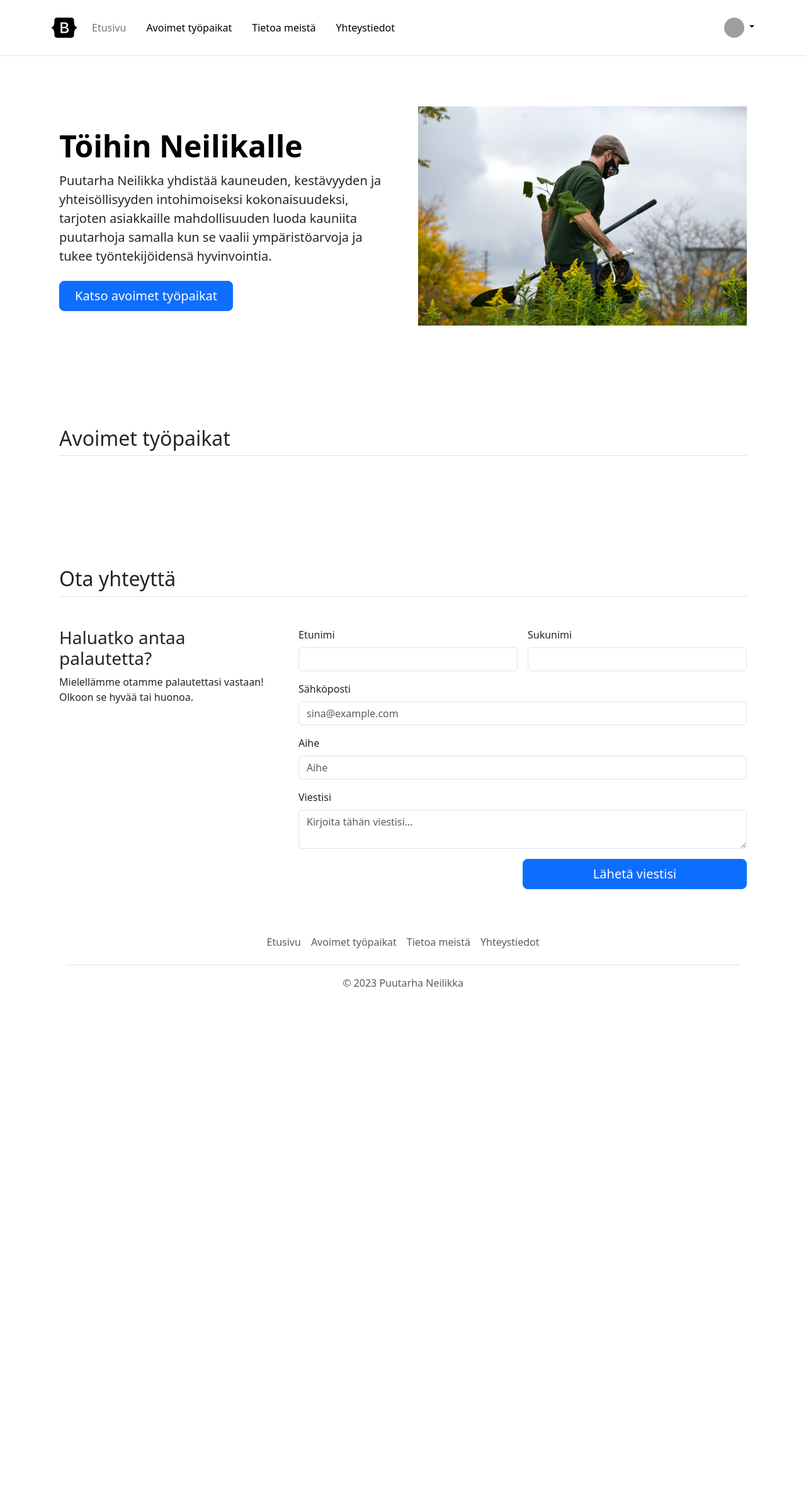
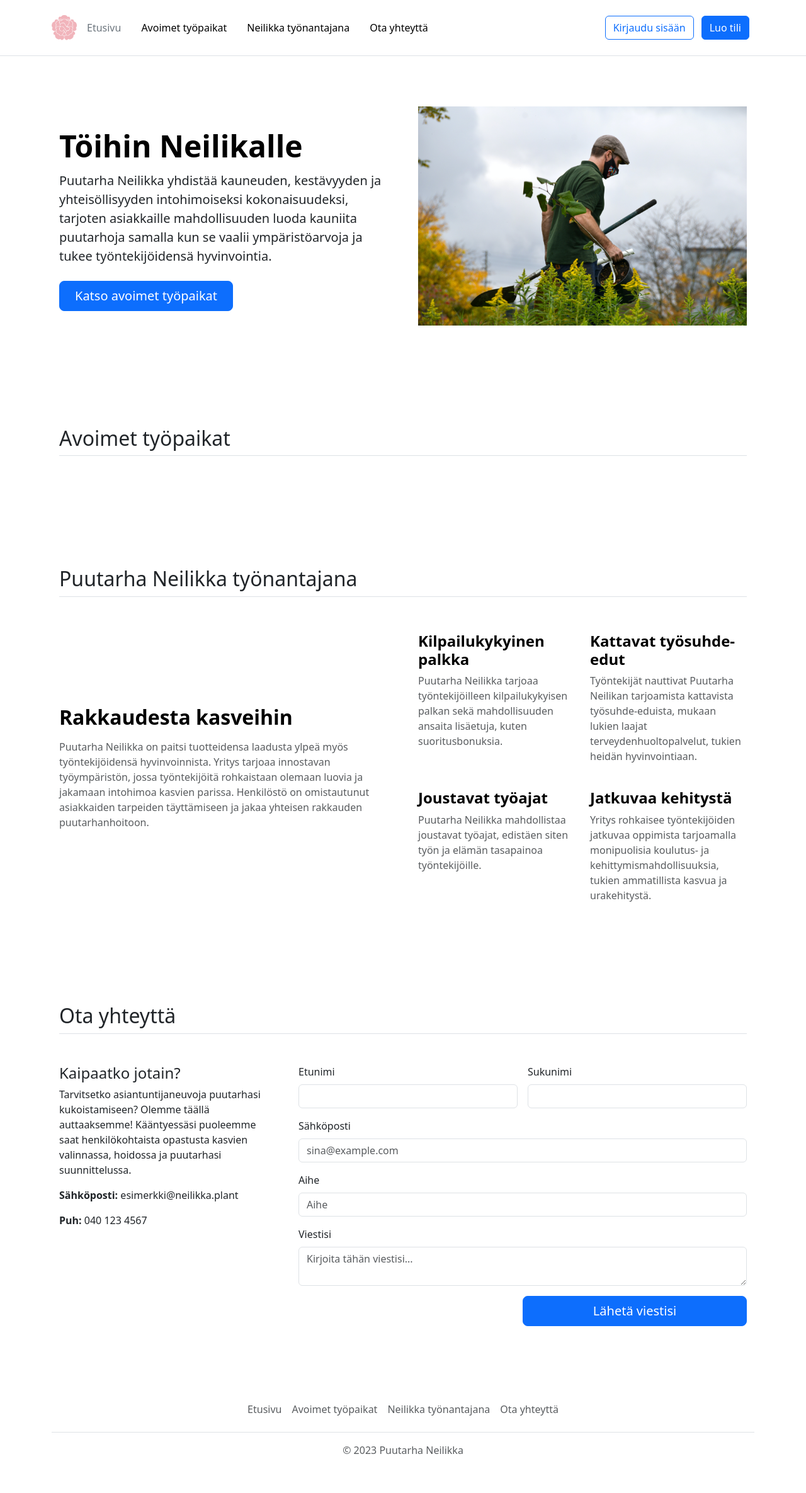
Before and after one commit to jensondesign/neilikan-urasivut-v2, a Flask app: template templates/home.html in a window 1280 px wide. Shown: the whole page at 63% size. Before the commit the page ends 1567 px from the top, so only its background shows below. Run offline with Flask 3, Linux system fonts and the light colour scheme; the template is opened without the code that fills it, so the values that code supplies are empty; grey boxes are pictures that could not be loaded.

Commit message:
Lisätty mm. yhteydenottolomake ja modali

```diff
--- a/app.py
+++ b/app.py
@@ -1,8 +1,10 @@
-from flask import Flask, render_template, jsonify, request
+from flask import Flask, render_template, jsonify, request, redirect, url_for, abort, Response
 
-from database import load_jobs_from_db, load_job_from_db, add_application_to_db
+from database import load_jobs_from_db, load_job_from_db, add_application_to_db, add_contact_to_db
 
 from sqlalchemy import text
+
+from werkzeug.exceptions import BadRequest
 
 app = Flask(__name__)
 
@@ -46,6 +48,32 @@ def hae_tyopaikka(id):
 
   return render_template('tyohakemus-lahetetty.html', tyohakemus=data)
 
+@app.route("/contact", methods=['POST'])
+def contact() -> Response:
+    if request.method == 'POST':
+        data = request.form
+
+        try:
+            # Käsittele lomaketiedot tässä
+
+            # Tallenna lomaketiedot tietokantaan
+            add_contact_to_db(data)
+
+            # Palauta tyhjä vastaus onnistuneen tallennuksen jälkeen
+            return Response(status=204)  # HTTP 204 No Content
+        except Exception as e:
+            # Jos jotain menee pieleen, palauta virheilmoitus
+            return handle_error(e)
+
+def handle_error(error: Exception) -> Response:
+    response = jsonify(success=False, message=f"Virhe lomaketietojen käsittelyssä: {str(error)}")
+    return response, BadRequest.code  # Korjattu tähän
+
+# Lisää virheen käsittelijä
+@app.errorhandler(Exception)
+def handle_all_exceptions(error):
+    response = jsonify(success=False, message=f"Yleinen virhe: {str(error)}")
+    return response, BadRequest.code
 
 if __name__ == "__main__":
   app.run(host='0.0.0.0', debug=True)
--- a/pyproject.toml
+++ b/pyproject.toml
@@ -9,6 +9,7 @@ python = ">=3.10.0,<3.11"
 flask = "^3.0.0"
 sqlalchemy = "^2.0.23"
 consultor = "^0.2.0"
+werkzeug = "^3.0.1"
 
 [tool.pyright]
 # https://github.com/microsoft/pyright/blob/main/docs/configuration.md
--- a/templates/bootstrap.html
+++ b/templates/bootstrap.html
@@ -1 +1,3 @@
 <link href="https://cdn.jsdelivr.net/npm/bootstrap@5.3.2/dist/css/bootstrap.min.css" rel="stylesheet" integrity="sha384-T3c6CoIi6uLrA9TneNEoa7RxnatzjcDSCmG1MXxSR1GAsXEV/Dwwykc2MPK8M2HN" crossorigin="anonymous">
+
+<script src="https://cdn.jsdelivr.net/npm/bootstrap@5.3.2/dist/js/bootstrap.bundle.min.js" integrity="sha384-C6RzsynM9kWDrMNeT87bh95OGNyZPhcTNXj1NW7RuBCsyN/o0jlpcV8Qyq46cDfL" crossorigin="anonymous"></script>
--- a/templates/footer.html
+++ b/templates/footer.html
@@ -3,8 +3,8 @@
     <ul class="nav justify-content-center border-bottom pb-3 mb-3">
       <li class="nav-item"><a href="/" class="nav-link px-2 text-body-secondary">Etusivu</a></li>
       <li class="nav-item"><a href="/#custom-cards" class="nav-link px-2 text-body-secondary">Avoimet työpaikat</a></li>
-      <li class="nav-item"><a href="#" class="nav-link px-2 text-body-secondary">Tietoa meistä</a></li>
-      <li class="nav-item"><a href="#" class="nav-link px-2 text-body-secondary">Yhteystiedot</a></li>
+      <li class="nav-item"><a href="/#tieto" class="nav-link px-2 text-body-secondary">Neilikka työnantajana</a></li>
+      <li class="nav-item"><a href="/#ota-yhteytta" class="nav-link px-2 text-body-secondary">Ota yhteyttä</a></li>
     </ul>
     <p class="text-center text-body-secondary">© 2023 Puutarha Neilikka</p>
   </footer>
--- a/templates/home.html
+++ b/templates/home.html
@@ -5,12 +5,16 @@
   <meta http-equiv="X-UA-Compatible" content="IE=edge">
   <meta name="viewport" content="width=device-width, initial-scale=1.0">
   <title>Töihin Neilikalle</title>
+  <link rel="icon" type="image/x-icon" href="static/favicon.ico">
   {% include 'bootstrap.html' %}
 </head>
 <body>
+  {% include 'kiitos-modali.html' %}
   {% include 'nav.html'%}
   {% include 'hero.html'%}
   {% include 'tyopaikat.html'%}
+  {% include 'tietoa-meista.html'%}
+
   {% include 'yhteydenotto.html' %}
 
   {% include 'footer.html'%}
--- a/templates/jobpage.html
+++ b/templates/jobpage.html
@@ -4,6 +4,7 @@
   <meta charset="UTF-8">
   <meta http-equiv="X-UA-Compatible" content="IE=edge">
   <meta name="viewport" content="width=device-width, initial-scale=1.0">
+  <link rel="icon" type="image/x-icon" href="static/favicon.ico">
   <title> {{job.title}} - Töihin Neilikalle</title>
   {% include 'bootstrap.html' %}
   <style>
--- /dev/null
+++ b/templates/kiitos-modali.html
@@ -0,0 +1,44 @@
+<style>
+  .modal-sheet .modal-dialog {
+    width: 380px;
+    transition: bottom .75s ease-in-out;
+  }
+  .modal-sheet .modal-footer {
+    padding-bottom: 2rem;
+  }
+</style>
+
+<div class="modal fade" tabindex="-1" aria-labelledby="viestiOnnistui" id="modalSheet" aria-hidden="true">
+  <div class="modal-dialog modal-dialog-centered">
+    <div class="modal-content rounded-4 shadow">
+      <div class="modal-header border-bottom-0">
+        <h1 class="modal-title fs-5" id="viestiOnnistui">Viesti lähetetty</h1>
+        <button type="button" class="btn-close" data-bs-dismiss="modal" aria-label="Close"></button>
+      </div>
+      <div class="modal-body py-0">
+        <p>Kiitos viestistäsi! Viestisi lähetetty onnistuneesti. Palaamme sulle mahdollisimman pian.</p>
+      </div>
+      <div class="modal-footer flex-column align-items-stretch w-100 gap-2 pb-3 border-top-0">
+        <button type="button" class="btn btn-lg btn-primary" data-bs-dismiss="modal" id="closeModalBtn">Palaa sivulle</button>
+      </div>
+    </div>
+  </div>
+</div>
+
+<script>
+  document.addEventListener('DOMContentLoaded', function () {
+    var modal = new bootstrap.Modal(document.getElementById('modalSheet'));
+
+    // Listen for the modal hide event
+    modal._element.addEventListener('hide.bs.modal', function () {
+      // Reset the form fields
+      document.getElementById('yhteydenotto-lomake').reset();
+    });
+
+    // Alternatively, you can use a button click event to reset the form
+    document.getElementById('closeModalBtn').addEventListener('click', function () {
+      // Reset the form fields
+      document.getElementById('yhteydenotto-lomake').reset();
+    });
+  });
+</script>
--- a/templates/nav.html
+++ b/templates/nav.html
@@ -2,22 +2,17 @@
     <div class="container">
       <div class="d-flex flex-wrap align-items-center justify-content-center justify-content-lg-start">
         <a href="/" class="d-flex align-items-center mb-3 mb-lg-0 link-body-emphasis text-decoration-none">
-          <svg class="bi me-2" width="40" height="32" role="img" aria-label="Bootstrap"><use xlink:href="#bootstrap">
-            <symbol id="bootstrap" viewBox="0 0 118 94">
-              <title>Bootstrap</title>
-              <path fill-rule="evenodd" clip-rule="evenodd" d="M24.509 0c-6.733 0-11.715 5.893-11.492 12.284.214 6.14-.064 14.092-2.066 20.577C8.943 39.365 5.547 43.485 0 44.014v5.972c5.547.529 8.943 4.649 10.951 11.153 2.002 6.485 2.28 14.437 2.066 20.577C12.794 88.106 17.776 94 24.51 94H93.5c6.733 0 11.714-5.893 11.491-12.284-.214-6.14.064-14.092 2.066-20.577 2.009-6.504 5.396-10.624 10.943-11.153v-5.972c-5.547-.529-8.934-4.649-10.943-11.153-2.002-6.484-2.28-14.437-2.066-20.577C105.214 5.894 100.233 0 93.5 0H24.508zM80 57.863C80 66.663 73.436 72 62.543 72H44a2 2 0 01-2-2V24a2 2 0 012-2h18.437c9.083 0 15.044 4.92 15.044 12.474 0 5.302-4.01 10.049-9.119 10.88v.277C75.317 46.394 80 51.21 80 57.863zM60.521 28.34H49.948v14.934h8.905c6.884 0 10.68-2.772 10.68-7.727 0-4.643-3.264-7.207-9.012-7.207zM49.948 49.2v16.458H60.91c7.167 0 10.964-2.876 10.964-8.281 0-5.406-3.903-8.178-11.425-8.178H49.948z"></path>
-            </symbol>
-          </use>
-          </svg>
+        <img src="static/Original-Icon-on-Transparent.png" alt="Neilikan urasivujen logo" height="40" width="40">
         </a>
 
         <ul class="nav col-12 col-lg-auto me-lg-auto mb-3 justify-content-center mb-md-0">
           <li><a href="/" class="nav-link px-3 link-secondary">Etusivu</a></li>
           <li><a href="/#custom-cards" class="nav-link px-3 link-body-emphasis">Avoimet työpaikat</a></li>
-          <li><a href="#" class="nav-link px-3 link-body-emphasis">Tietoa meistä</a></li>
-          <li><a href="#" class="nav-link px-3 link-body-emphasis">Yhteystiedot</a></li>
+          <li><a href="/#tieto" class="nav-link px-3 link-body-emphasis">Neilikka työnantajana</a></li>
+          <li><a href="/#ota-yhteytta" class="nav-link px-3 link-body-emphasis">Ota yhteyttä</a></li>
         </ul>
 
+        {% if current_user.is_authenticated %}
         <div class="dropdown text-end">
           <a href="#" class="d-block link-body-emphasis text-decoration-none dropdown-toggle" data-bs-toggle="dropdown" aria-expanded="false">
             <img src="https://github.com/mdo.png" alt="mdo" width="32" height="32" class="rounded-circle">
@@ -30,6 +25,14 @@
             <li><a class="dropdown-item" href="#">Sign out</a></li>
           </ul>
         </div>
+
+        {% else %}
+        <div class="col-md-3 text-end">
+          <button type="button" class="btn btn-outline-primary me-2">Kirjaudu sisään</button>
+          <a href="/luo-tili" class="btn btn-primary me-2" role="button">Luo tili</a>
+        </div>
+        {% endif %}
+      </div>
       </div>
     </div>
   </nav>
--- /dev/null
+++ b/templates/tietoa-meista.html
@@ -0,0 +1,64 @@
+<style>
+  .feature-icon {
+    width: 4rem;
+    height: 4rem;
+    border-radius: .75rem;
+  }
+
+  .icon-square {
+    width: 3rem;
+    height: 3rem;
+    border-radius: .75rem;
+  }
+
+  .text-shadow-1 { text-shadow: 0 .125rem .25rem rgba(0, 0, 0, .25); }
+  .text-shadow-2 { text-shadow: 0 .25rem .5rem rgba(0, 0, 0, .25); }
+  .text-shadow-3 { text-shadow: 0 .5rem 1.5rem rgba(0, 0, 0, .25); }
+
+  .card-cover {
+    background-repeat: no-repeat;
+    background-position: center center;
+    background-size: cover;
+  }
+
+  .feature-icon-small {
+    width: 3rem;
+    height: 3rem;
+  }
+
+</style>
+
+<div class="container px-4 py-5">
+  <h2 class="pb-2 border-bottom" id="tieto">Puutarha Neilikka työnantajana</h2>
+
+  <div class="row row-cols-1 row-cols-md-2 align-items-md-center g-5 py-5">
+    <div class="col d-flex flex-column align-items-start gap-2">
+      <h2 class="fw-bold text-body-emphasis">Rakkaudesta kasveihin</h2>
+      <p class="text-body-secondary">Puutarha Neilikka on paitsi tuotteidensa laadusta ylpeä myös työntekijöidensä hyvinvoinnista. Yritys tarjoaa innostavan työympäristön, jossa työntekijöitä rohkaistaan olemaan luovia ja jakamaan intohimoa kasvien parissa. Henkilöstö on omistautunut asiakkaiden tarpeiden täyttämiseen ja jakaa yhteisen rakkauden puutarhanhoitoon.</p>
+    </div>
+
+    <div class="col">
+      <div class="row row-cols-1 row-cols-sm-2 g-4">
+        <div class="col d-flex flex-column gap-2">
+          <h4 class="fw-semibold mb-0 text-body-emphasis">Kilpailukykyinen palkka</h4>
+          <p class="text-body-secondary">Puutarha Neilikka tarjoaa työntekijöilleen kilpailukykyisen palkan sekä mahdollisuuden ansaita lisäetuja, kuten suoritusbonuksia.</p>
+        </div>
+
+        <div class="col d-flex flex-column gap-2">
+          <h4 class="fw-semibold mb-0 text-body-emphasis">Kattavat työsuhde-edut</h4>
+          <p class="text-body-secondary">Työntekijät nauttivat Puutarha Neilikan tarjoamista kattavista työsuhde-eduista, mukaan lukien laajat terveydenhuoltopalvelut, tukien heidän hyvinvointiaan.</p>
+        </div>
+
+        <div class="col d-flex flex-column gap-2">
+          <h4 class="fw-semibold mb-0 text-body-emphasis">Joustavat työajat</h4>
+          <p class="text-body-secondary">Puutarha Neilikka mahdollistaa joustavat työajat, edistäen siten työn ja elämän tasapainoa työntekijöille.</p>
+        </div>
+
+        <div class="col d-flex flex-column gap-2">
+          <h4 class="fw-semibold mb-0 text-body-emphasis">Jatkuvaa kehitystä</h4>
+          <p class="text-body-secondary">Yritys rohkaisee työntekijöiden jatkuvaa oppimista tarjoamalla monipuolisia koulutus- ja kehittymismahdollisuuksia, tukien ammatillista kasvua ja urakehitystä.</p>
+        </div>
+      </div>
+    </div>
+  </div>
+</div>
--- a/templates/yhteydenotto.html
+++ b/templates/yhteydenotto.html
@@ -1,42 +1,45 @@
 <div class="container px-4 py-5">
-  <h2 class="pb-2 border-bottom mb-5">Ota yhteyttä</h2>
+  <h2 class="pb-2 border-bottom mb-5" id="ota-yhteytta">Ota yhteyttä</h2>
   <div class="row g-5">
   <div class="col-md-6 col-lg-7 col-xl-8">
-  <form action="/submit" method="post" class="needs-validation">
+  <form action="/contact" id="yhteydenotto-lomake" method="post" class="needs-validation">
     <div class="row g-3">
       <div class="col-sm-6">
         <label for="firstName" class="form-label">Etunimi</label>
-        <input type="text" name="etunimi" class="form-control" id="firstName" placeholder="" value="" required="">
+        <input type="text" name="etunimi" class="form-control" id="etunimi" placeholder="" value="" required="">
       </div>
 
       <div class="col-sm-6">
         <label for="lastName" class="form-label">Sukunimi</label>
-        <input type="text" name="sukunimi" class="form-control" id="lastName" placeholder="" value="" required="">
+        <input type="text" name="sukunimi" class="form-control" id="sukunimi" placeholder="" value="" required="">
       </div>
 
       <div class="col-12">
         <label for="email" class="form-label">Sähköposti</label>
-        <input type="email" nimi="sposti" class="form-control" id="email" placeholder="sina@example.com">
+        <input type="email" name="sposti" class="form-control" id="sposti" placeholder="sina@example.com">
       </div>
 
       <div class="col-12">
         <label for="aihe" class="form-label">Aihe</label>
-        <input type="text" nimi="aihe" class="form-control" id="aihe" placeholder="Aihe" required="">
+        <input type="text" name="aihe" class="form-control" id="aihe" placeholder="Aihe" required="">
       </div>
 
       <div class="col-12">
         <label for="viesti" class="form-label">Viestisi</label>
-        <textarea class="form-control" id="viesti" placeholder="Kirjoita tähän viestisi..." required=""></textarea>
+        <textarea class="form-control" name="viesti" id="viesti" placeholder="Kirjoita tähän viestisi..." required=""></textarea>
       </div>
 
       <div class="text-end">
-    <button class="w-50 btn btn-primary btn-lg" type="submit">Lähetä viestisi</button>
+    <button class="w-50 btn btn-primary btn-lg" data-bs-toggle="modal" data-bs-target="#modalSheet" type="submit">Lähetä viestisi</button>
       </div>
   </form>
 </div>
 </div>
   <div class="col-md-6 col-lg-5 col-xl-4 order-first">
-    <h3>Haluatko antaa palautetta?</h3>
-    <p>Mielellämme otamme palautettasi vastaan! Olkoon se hyvää tai huonoa.</p>
+    <h3 class="fs-4">Kaipaatko jotain?</h3>
+    <p>Tarvitsetko asiantuntijaneuvoja puutarhasi kukoistamiseen? Olemme täällä auttaaksemme! Kääntyessäsi puoleemme saat henkilökohtaista opastusta kasvien valinnassa, hoidossa ja puutarhasi suunnittelussa.</p>
+    <p><span class="fw-bold">Sähköposti: </span> esimerkki@neilikka.plant</p>
+    <p><span class="fw-bold">Puh:</span> 040 123 4567</p>
     </div>
 </div>
+</div>
```
Also changed, not shown: database.py (+14 -0 lines), templates/luo-tili.html (added, +29 -0 lines), static/Original-Icon-on-Transparent.png (added), static/favicon.ico (added), 1 other file.
